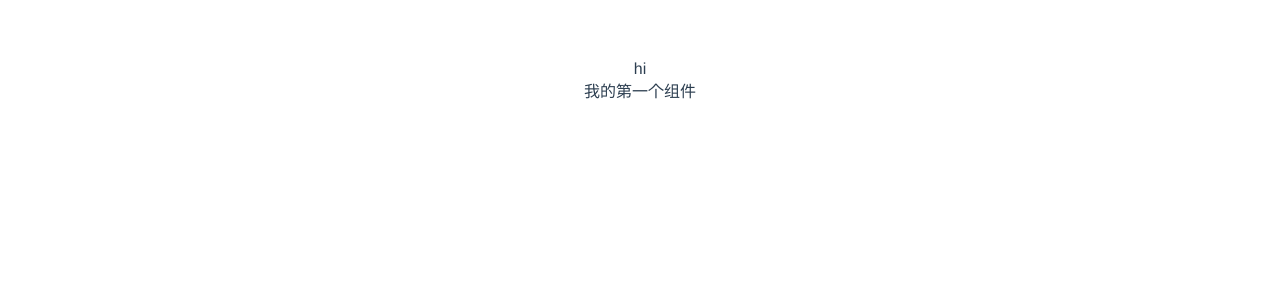
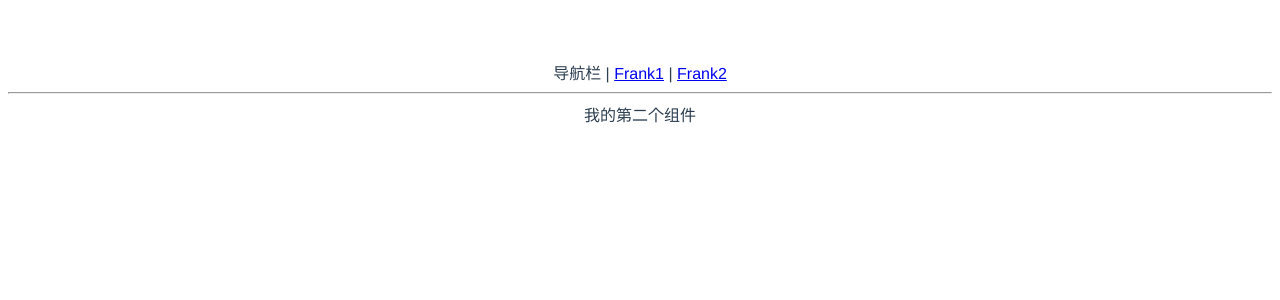
Before and after one commit to Gouson/Vue3Wheel, a Vue app in the folder gouson-ui-1/: page /#/2 in a window 1280 px wide. Shown: the top 300 px of the page. Built offline with nearby package versions, Linux system fonts and the light colour scheme.

Commit message:
初始化

```diff
--- a/gouson-ui-1/index.html
+++ b/gouson-ui-1/index.html
@@ -8,6 +8,6 @@
 </head>
 <body>
   <div id="app"></div>
-  <script type="module" src="/src/main.js"></script>
+  <script type="module" src="/src/main.ts"></script>
 </body>
 </html>
--- a/gouson-ui-1/src/App.vue
+++ b/gouson-ui-1/src/App.vue
@@ -1,15 +1,15 @@
 <template>
-  <div>hi</div>
-  <Frank/>
+  <div>
+    导航栏 | <router-link to="/">Frank1</router-link> | <router-link to="/2">Frank2</router-link>
+  </div>
+  <hr>
+  <router-view/>
 </template>
 
 <script>
-import Frank from './components/Frank.vue'
 
 export default {
   name: 'App',
-  components: {
-    Frank
-  }
+
 }
 </script>
--- /dev/null
+++ b/gouson-ui-1/src/components/Frank2.vue
@@ -0,0 +1,3 @@
+<template>
+  <div>我的第二个组件</div>
+</template>
--- a/gouson-ui-1/src/main.js
+++ /dev/null
@@ -1,5 +0,0 @@
-import { createApp } from 'vue'
-import App from './App.vue'
-import './index.css'
-
-createApp(App).mount('#app')
--- /dev/null
+++ b/gouson-ui-1/src/main.ts
@@ -0,0 +1,20 @@
+import { createApp } from 'vue'
+import App from './App.vue'
+import './index.css'
+import {createWebHashHistory,createRouter} from 'vue-router'
+import Frank from './components/Frank.vue'
+import Frank2 from './components/Frank2.vue'
+
+const history=createWebHashHistory()
+const router=createRouter({
+    history:history,
+    routes:[
+        {path:'/',component:Frank},
+        {path:'/2',component:Frank2}
+    ]
+})
+
+
+const app=createApp(App)
+app.use(router)
+app.mount('#app')
--- /dev/null
+++ b/gouson-ui-1/src/shims-vue.d.ts
@@ -0,0 +1,6 @@
+//创建本文件 告诉ts如何理解 *.vue 文件
+declare module '*.vue'{
+    import {ComponentOptions} from 'vue'
+    const componentOptions:ComponentOptions
+    export default componentOptions
+}
```
Also changed, not shown: gouson-ui-1/package.json (+4 -3 lines), 1 other file (tests, documents, lock files or other folders).
